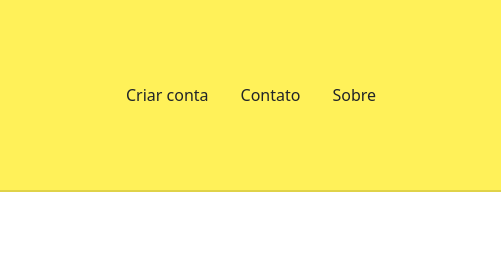
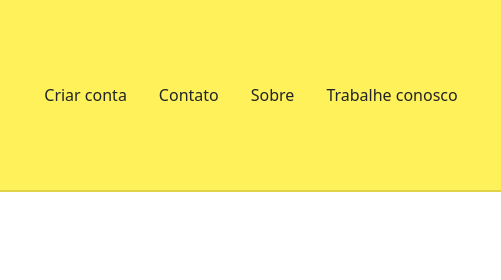
Before and after one commit to eomgn/mercantil-terra-brasil, a plain HTML site: page index.html in a window 1280 px wide. Shown: the top 280 px of the page, 714-1215 px from the left. Drawn offline with nearby package versions, Linux system fonts and the light colour scheme.

Commit message:
alterando a nav

```diff
--- a/index.html
+++ b/index.html
@@ -39,6 +39,7 @@
             <li>Criar conta</li>
             <li>Contato</li>
             <li>Sobre</li>
+            <li>Trabalhe conosco</li>
           </ul>
         </nav>
 
```
